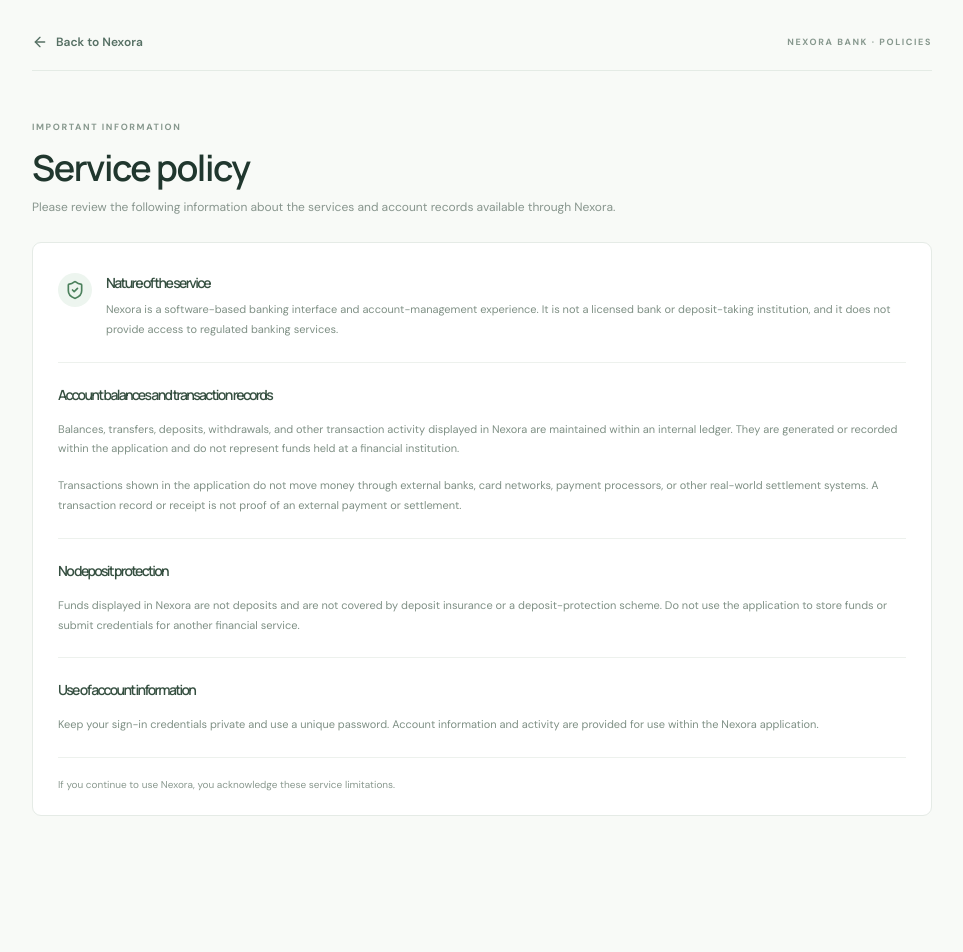
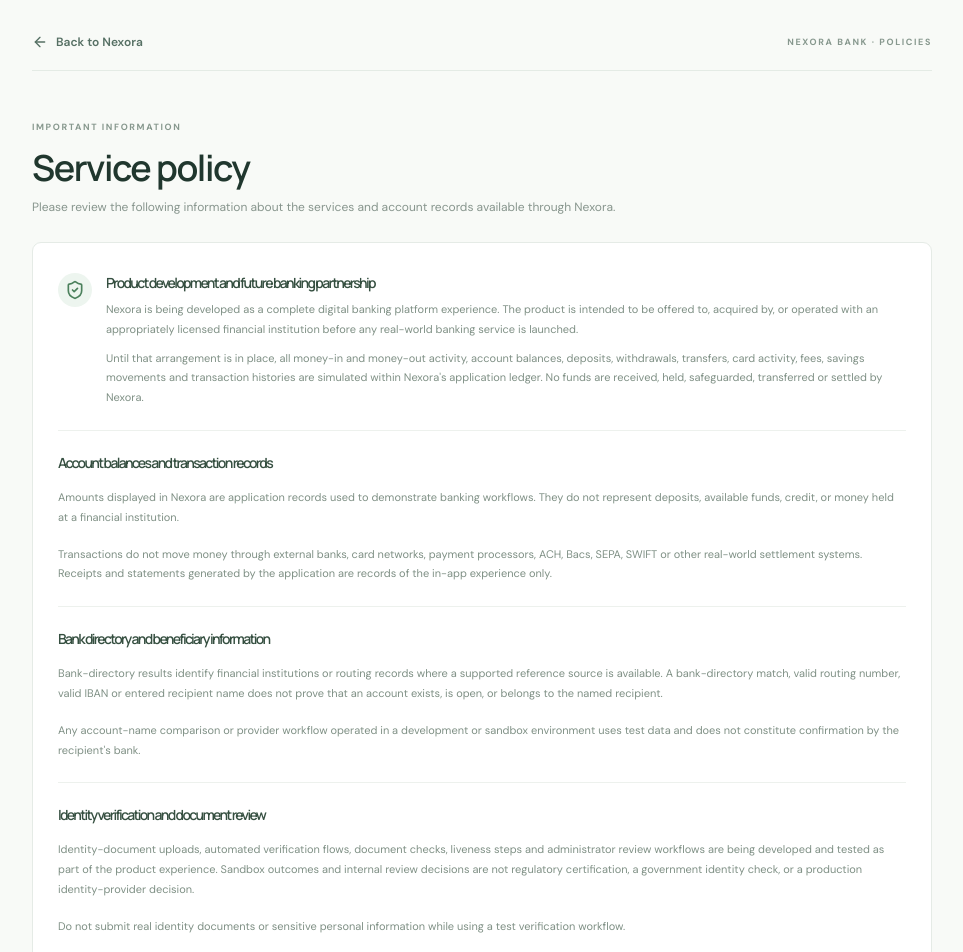
Before and after one commit to Masksm/Nexora-Bank, a Next.js app: page /policy in a window 1280 px wide. Shown: the top 952 px of the page, without its empty margins (158-1121 px from the left). Before the commit the page ends 871 px from the top, so only its background shows below. Built offline with nearby package versions, Linux system fonts and the light colour scheme; no server answers.

Commit message:
Clarify simulated money flows and sandbox verification in service policy

```diff
--- a/app/policy/page.tsx
+++ b/app/policy/page.tsx
@@ -3,7 +3,7 @@ import { ArrowLeft, ShieldCheck } from "lucide-react";
 
 export const metadata = {
   title: "Policies | Nexora Bank",
-  description: "Important information about Nexora Bank account records and service limitations.",
+  description: "Nexora Bank product, account, verification and service policy.",
 };
 
 export default function PolicyPage() {
@@ -19,24 +19,35 @@ export default function PolicyPage() {
       <article className="workspace-panel policy-card">
         <div className="policy-section">
           <div className="policy-icon"><ShieldCheck size={20}/></div>
-          <div><h2>Nature of the service</h2>
-            <p>Nexora is a software-based banking interface and account-management experience. It is not a licensed bank or deposit-taking institution, and it does not provide access to regulated banking services.</p>
+          <div><h2>Product development and future banking partnership</h2>
+            <p>Nexora is being developed as a complete digital banking platform experience. The product is intended to be offered to, acquired by, or operated with an appropriately licensed financial institution before any real-world banking service is launched.</p>
+            <p>Until that arrangement is in place, all money-in and money-out activity, account balances, deposits, withdrawals, transfers, card activity, fees, savings movements and transaction histories are simulated within Nexora's application ledger. No funds are received, held, safeguarded, transferred or settled by Nexora.</p>
           </div>
         </div>
         <div className="policy-section">
           <h2>Account balances and transaction records</h2>
-          <p>Balances, transfers, deposits, withdrawals, and other transaction activity displayed in Nexora are maintained within an internal ledger. They are generated or recorded within the application and do not represent funds held at a financial institution.</p>
-          <p>Transactions shown in the application do not move money through external banks, card networks, payment processors, or other real-world settlement systems. A transaction record or receipt is not proof of an external payment or settlement.</p>
+          <p>Amounts displayed in Nexora are application records used to demonstrate banking workflows. They do not represent deposits, available funds, credit, or money held at a financial institution.</p>
+          <p>Transactions do not move money through external banks, card networks, payment processors, ACH, Bacs, SEPA, SWIFT or other real-world settlement systems. Receipts and statements generated by the application are records of the in-app experience only.</p>
+        </div>
+        <div className="policy-section">
+          <h2>Bank directory and beneficiary information</h2>
+          <p>Bank-directory results identify financial institutions or routing records where a supported reference source is available. A bank-directory match, valid routing number, valid IBAN or entered recipient name does not prove that an account exists, is open, or belongs to the named recipient.</p>
+          <p>Any account-name comparison or provider workflow operated in a development or sandbox environment uses test data and does not constitute confirmation by the recipient's bank.</p>
+        </div>
+        <div className="policy-section">
+          <h2>Identity verification and document review</h2>
+          <p>Identity-document uploads, automated verification flows, document checks, liveness steps and administrator review workflows are being developed and tested as part of the product experience. Sandbox outcomes and internal review decisions are not regulatory certification, a government identity check, or a production identity-provider decision.</p>
+          <p>Do not submit real identity documents or sensitive personal information while using a test verification workflow.</p>
         </div>
         <div className="policy-section">
           <h2>No deposit protection</h2>
-          <p>Funds displayed in Nexora are not deposits and are not covered by deposit insurance or a deposit-protection scheme. Do not use the application to store funds or submit credentials for another financial service.</p>
+          <p>Amounts displayed in Nexora are not deposits and are not covered by deposit insurance or a deposit-protection scheme. The application must not be used to store funds or as a substitute for a regulated financial account.</p>
         </div>
         <div className="policy-section">
-          <h2>Use of account information</h2>
-          <p>Keep your sign-in credentials private and use a unique password. Account information and activity are provided for use within the Nexora application.</p>
+          <h2>Account security and personal information</h2>
+          <p>Keep sign-in credentials private and use a unique password. Only submit information needed to test the current application workflows. Private document storage and role-based access controls are provided for development testing, but they do not make Nexora a regulated identity-verification or banking service.</p>
         </div>
-        <p className="policy-updated">If you continue to use Nexora, you acknowledge these service limitations.</p>
+        <p className="policy-updated">These product boundaries remain in effect unless and until a licensed financial institution formally assumes the relevant services and the required production arrangements are completed.</p>
       </article>
     </main>
   );
```
